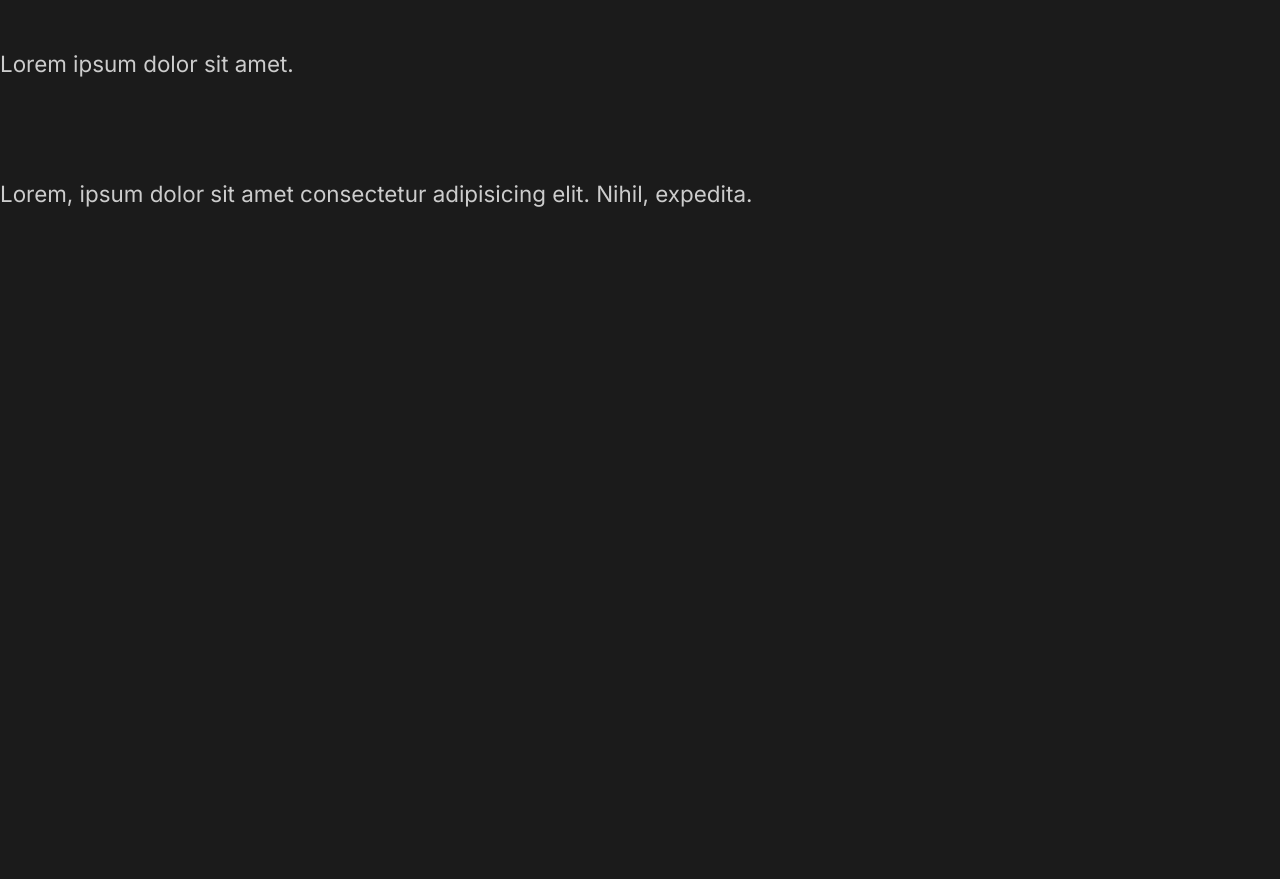
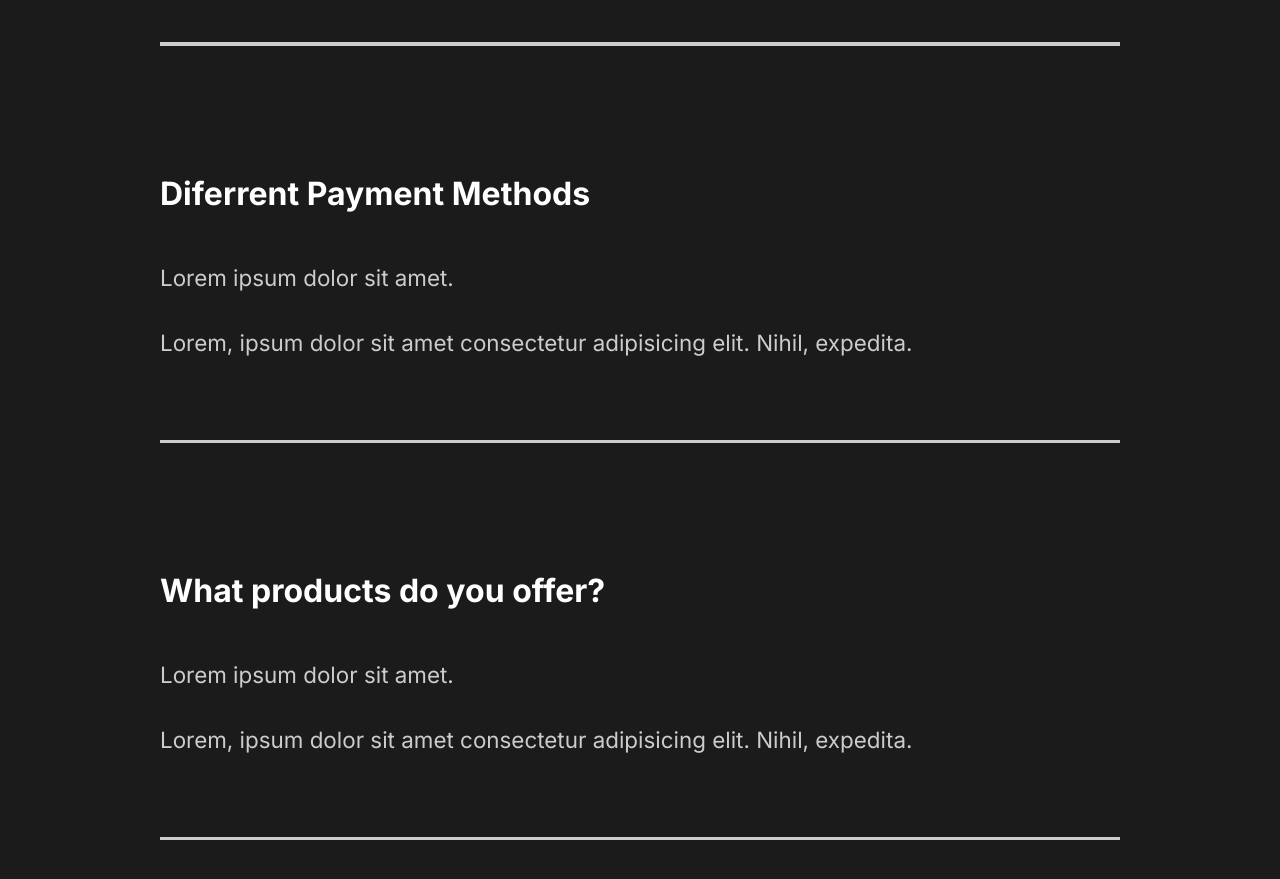
Before and after one commit to CiprianDumitriu/portofolio, a React (Create React App) app: page / in a window 1280 px wide. Shown: the part 3006-3885 px from the top of the page. Before the commit the page ends 3265 px from the top, so only its background shows below. Built offline with nearby package versions, Linux system fonts and the light colour scheme.

Commit message:
7. Styling Faq

```diff
--- a/src/components/FaqSection.js
+++ b/src/components/FaqSection.js
@@ -1,8 +1,10 @@
 import React from "react";
+import styled from "styled-components";
+import { About } from "../styles";
 
 const FaqSection = () => {
     return (
-        <div className="faq">
+        <Faq>
             <h2>Any questions <span>FAQ</span></h2>
             <div className="question">
                 <h4>How do I start?</h4>
@@ -10,6 +12,7 @@
                     <p>Lorem ipsum dolor sit amet.</p>
                     <p>Lorem, ipsum dolor sit amet consectetur adipisicing elit. Nihil, expedita.</p>
                 </div>
+                <div className="faq-line"></div>
             </div>
             <div className="question">
                 <h4>Daily schedule</h4>
@@ -17,6 +20,7 @@
                     <p>Lorem ipsum dolor sit amet.</p>
                     <p>Lorem, ipsum dolor sit amet consectetur adipisicing elit. Nihil, expedita.</p>
                 </div>
+                <div className="faq-line"></div>
             </div>
             <div className="question">
                 <h4>Diferrent Payment Methods</h4>
@@ -24,6 +28,7 @@
                     <p>Lorem ipsum dolor sit amet.</p>
                     <p>Lorem, ipsum dolor sit amet consectetur adipisicing elit. Nihil, expedita.</p>
                 </div>
+                <div className="faq-line"></div>
             </div>
             <div className="question">
                 <h4>What products do you offer?</h4>
@@ -31,9 +36,37 @@
                     <p>Lorem ipsum dolor sit amet.</p>
                     <p>Lorem, ipsum dolor sit amet consectetur adipisicing elit. Nihil, expedita.</p>
                 </div>
+                <div className="faq-line"></div>
             </div>
-        </div>
+        </Faq>
     )
 }
 
+const Faq = styled(About)`
+    display: block;
+    span {
+        display: block;
+    }
+    h2 {
+        padding-bottom: 2rem;
+        font-weight: lighter;
+    }
+    .faq-line {
+        background: #cccccc;
+        height: 0.2rem;
+        margin: 2rem 0rem;
+        width: 100%;
+    }
+    .question {
+        padding: 3rem 0rem;
+        cursor: pointer;
+    }
+    .answer {
+        padding: 2rem 0rem;
+        p {
+            padding: 1rem 0rem;
+        }
+    }
+`
+
 export default FaqSection;
--- a/src/components/GlobalStyle.js
+++ b/src/components/GlobalStyle.js
@@ -39,6 +39,7 @@
 
 h4 {
     font-weight: bold;
+    font-size: 2rem;
 }
 
 a {
```
